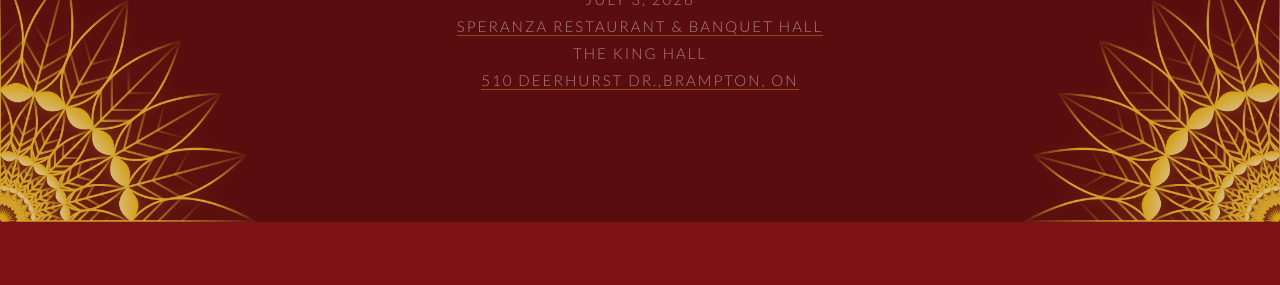
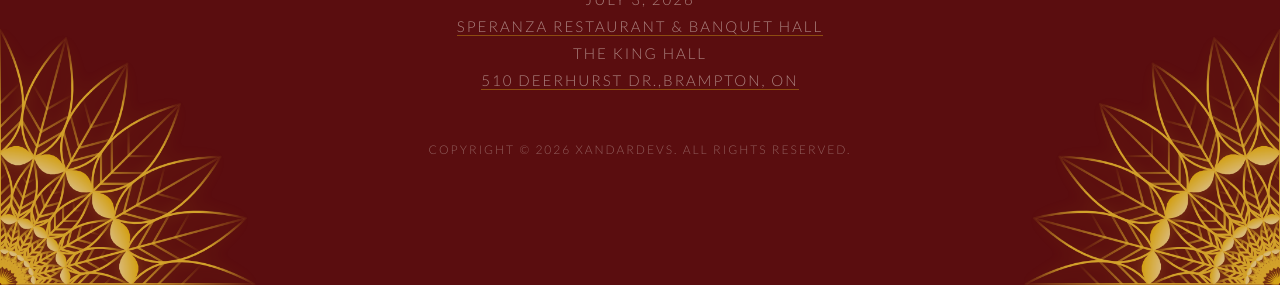
Before and after one commit to xandarDevs/pratik-chelina-wedding, a website: page index.html in a window 1280 px wide. Shown: the part 9032-9317 px from the top of the page. Before the commit the page ends 9254 px from the top, so only its background shows below. Drawn offline with nearby package versions, Linux system fonts and the light colour scheme; a web font is replaced by a local one.

Commit message:
Enhance: add copyright notice to the footer

```diff
--- a/index.html
+++ b/index.html
@@ -739,6 +739,7 @@
   </div>
   <div class="footer-names">Pratik & Chelina</div>
   <p class="location-detail">July 3, 2026<br><a class="venue-link" href="#location">Speranza Restaurant &amp; Banquet Hall</a><br>THE KING HALL<br><a class="venue-link" href="#location">510 Deerhurst Dr.,Brampton, ON</a></p>
+  <p style="margin-top:3rem;font-size:12px;letter-spacing:2px;color:rgba(253,248,240,.35);text-transform:uppercase">Copyright © 2026 XandarDevs. All rights reserved.</p>
 </footer>
 
 <script>
```
